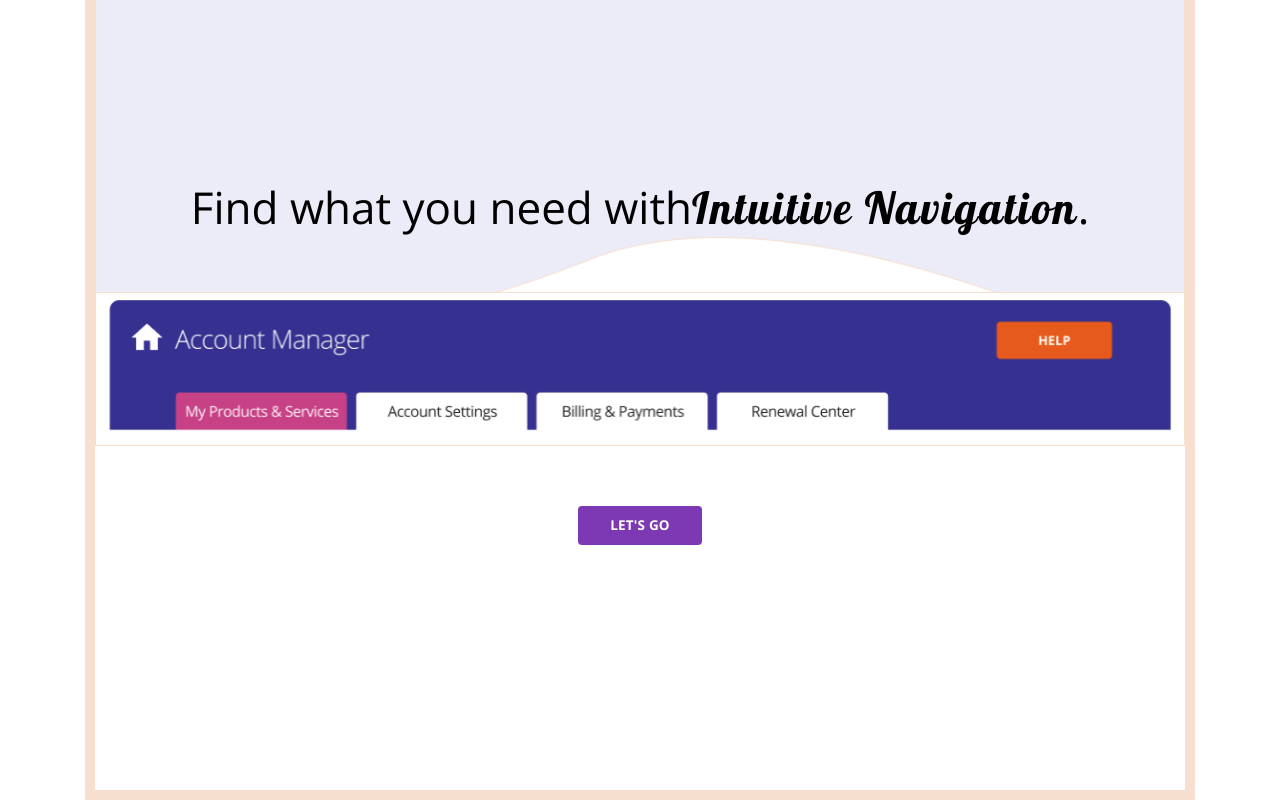
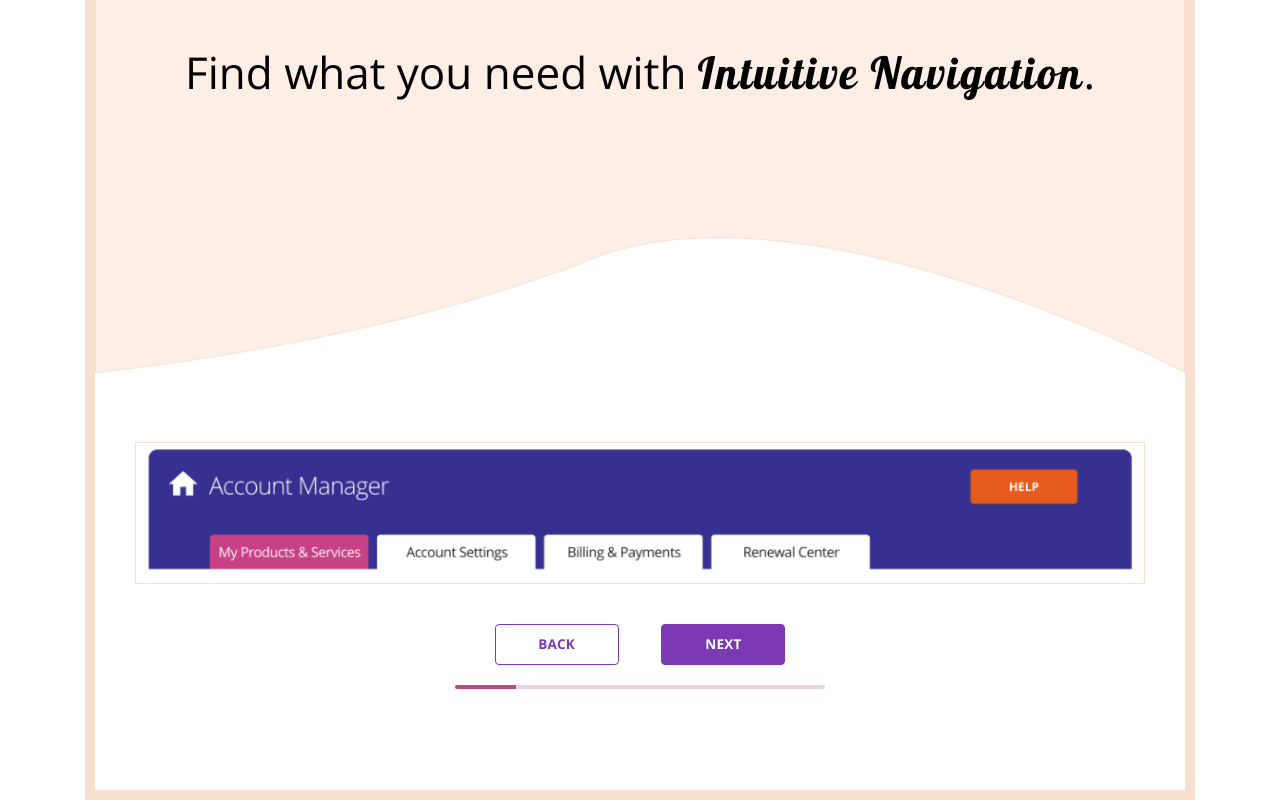
Before and after one commit to callmenunez/register-2020-new-account-manager, a website: page index.html in a window 1280 px wide. Both pictures are taken after a click on the button "LET'S GO". Shown: the part 242-1042 px from the top of the page. Drawn offline with nearby package versions, Linux system fonts and the light colour scheme.

Commit message:
added styles and logic for progress bar and slides

```diff
--- a/index.html
+++ b/index.html
@@ -9,6 +9,7 @@
   <meta name="author" content="David Nunez">
   <link rel="stylesheet" href="css/main.css">
   <link rel="stylesheet" href="https://stackpath.bootstrapcdn.com/bootstrap/4.4.1/css/bootstrap.min.css" integrity="sha384-Vkoo8x4CGsO3+Hhxv8T/Q5PaXtkKtu6ug5TOeNV6gBiFeWPGFN9MuhOf23Q9Ifjh" crossorigin="anonymous">
+
   <!-- HTML5 Shiv, this allows older versions of ie9 to accept html5. Must live in the header, below any stylesheets -->
     <!--[if lt IE 9]>
       <script src="//cdnjs.cloudflare.com/ajax/libs/html5shiv/3.7/html5shiv.min.js"></script>
@@ -46,7 +47,10 @@
     <div class="container">
       <div class="row">
         <div class="col text-center">
-          <div class="main__box main__box--1">
+
+          <div class="main__box">
+            <!-- slide 1 -->
+            <div class="main__slide1">
               <h1 class="main__header">
                 Say <span class="main__header--italic">Hello</span> to the New Account Manager
               </h1>
@@ -59,20 +63,62 @@
               <p class="main__text">
                 Let's take a closer look...
               </p>
-            <button class="main__letsGoBtn">
+              <button class="main__btn main__btn--letsGo">
                 Let's Go
               </button>
             </div>
-
-          <div class="main__box main__box--2 inactive">
+            <!-- slide 2 -->
+            <div class="main__slide2 inactive">
+              <!-- slide 2 content/ -->
+              <div class="main__slide2--content">
                 <h1 class="main__header">
-              Find what you need with<span class="main__header--italic">Intuitive Navigation</span>.
+                  Find what you need with <span class="main__header--italic">Intuitive Navigation</span>.
                 </h1>
-            <img src="img/img1.png"/>
-            <button class="main__letsGoBtn">
-              Let's Go
+                <img class="main__img main__img--1" src="img/img1.png"/>
+              </div>
+              <!-- Progress bar -->
+              <div class="main__progressSection">
+                <div class="main__progressButtons">
+                  <button class="main__btn main__btn--back" aria-label="Previous" type="button">
+                    Back
+                  </button>
+                  <button class="main__btn main__btn--next" aria-label="Next" type="button">
+                    Next
                   </button>
                 </div>
+                <div class="progress main__progressBar ">
+                  <div class="progress-bar main__progressBarBackground" role="progressbar" style="width: 16.5%;" aria-valuenow="16.5" aria-valuemin="16" aria-valuemax="100"></div>
+                </div>
+              </div>
+            </div>
+
+            <!-- Slide 3 -->
+            <div class="main__slide3 inactive">
+              <!-- slide 3 content/ -->
+              <div class="main__slide3--content">
+                <h1 class="main__header main__header--3">
+                  View and manage all of your  <span class="main__header--italic">Products & Services</span>.
+                </h1>
+                <img class="main__img main__img--2" src="img/img2.png"/>
+              </div>
+              <!-- Progress bar -->
+              <div class="main__progressSection">
+                <div class="main__progressButtons">
+                  <button class="main__btn main__btn--back" aria-label="Previous" type="button">
+                    Back
+                  </button>
+                  <button class="main__btn main__btn--next" aria-label="Next" type="button">
+                    Next
+                  </button>
+                </div>
+                <div class="progress main__progressBar ">
+                  <div class="progress-bar main__progressBarBackground" role="progressbar" style="width: 33%;" aria-valuenow="33" aria-valuemin="33" aria-valuemax="100"></div>
+                </div>
+              </div>
+            </div>
+
+          </div>
+
 
         </div>
       </div>
@@ -85,14 +131,21 @@
 
   <script>
     $(function() {
-      $( ".main__letsGoBtn" ).click(function() {
-        $( ".main__box--1" ).toggle();
-        if ($( ".main__box--2" ).hasClass('inactive')) {
-          $(".main__box--2").addClass('active');
-          $(".main__box--2").removeClass('inactive');
+      $( ".main__btn--letsGo" ).click(function() {
+        $( ".main__slide1" ).toggle();
+        if ($( ".main__slide2" ).hasClass('inactive')) {
+          $(".main__slide2").addClass('active').removeClass('inactive');
+        }
+      });
+
+      $( ".main__btn--next" ).click(function() {
+        $( ".main__slide2" ).toggle();
+        if ($( ".main__slide3" ).hasClass('inactive')) {
+          $(".main__slide3").addClass('active').removeClass('inactive');
         }
       });
     });
     </script>
+
 </body>
 </html>
--- a/scss/_layout.scss
+++ b/scss/_layout.scss
@@ -9,17 +9,27 @@
     min-height: 872px;
     display: flex;
     flex-direction: column;
-    justify-content: center;
-    &--1 {
-      background: url("../img/orange-bg.png") no-repeat center top;
-      background-position: top;
-      background-size: 100%;
-    }
-    &--2 {
-      background: url("../img/purple-bg.png") no-repeat center top;
-      background-position: top;
-      background-size: 100%;
-    }
+    padding: 0 4rem;
+    background: url("../img/orange-bg.png") no-repeat center top;
+    background-position: top;
+    background-size: 100%;
+    justify-content: flex-start;
+    // &--1 {
+    //   background: url("../img/orange-bg.png") no-repeat center top;
+    //   background-position: top;
+    //   background-size: 100%;
+    //   justify-content: flex-start;
+    // }
+    // &--2 {
+    //   background: url("../img/purple-bg.png") no-repeat center top;
+    //   background-position: top;
+    //   background-size: 100%;
+    //   display: flex;
+    //   justify-content: space-between;
+    // }
+    // &--3 {
+    //   background: url("../img/orange-bg.png") no-repeat center top;
+    // }
   }
   &__header {
     font-family: "Open Sans", Helvetica, sans-serif;
@@ -27,10 +37,14 @@
     font-size: 4.4rem;
     line-height: 4.8rem;
     font-weight: 300;
-    margin-bottom: 6rem;
+    margin-bottom: 12.5rem;
+    margin-top: 11rem;
     &--italic {
       font-family: "Lobster", Helvetica, sans-serif;
       letter-spacing: .2rem;
+    }
+    &--3 {
+      margin-bottom: 2rem;
     }
   }
   &__text {
@@ -41,10 +55,8 @@
     line-height: 4.4rem;
     margin-top: 6rem;
   }
-  &__letsGoBtn {
+  &__btn {
     font-family: "Open Sans", Helvetica, sans-serif;
-    background-color:#7C39B3;
-    color: #ffffff;
     border-radius: .4rem;
     padding: 1.2rem;
     min-width: 12.4rem;
@@ -53,8 +65,54 @@
     font-weight: 700;
     letter-spacing: .02rem;
     text-transform: uppercase;
-    border: none;
     margin: 6rem auto 0;
+    &--letsGo {
+      background-color:#7C39B3;
+      color: #ffffff;
+      border: 1px solid #7C39B3;
+    }
+    &--next {
+      background-color:#7C39B3;
+      color: #ffffff;
+      border: 1px solid #7C39B3;
+      margin-left: 2rem;
+      margin-top: 0;
+    }
+    &--back {
+      background-color:#ffffff;
+      color: #7C39B3;
+      border: 1px solid #7C39B3;
+      margin-right: 2rem;
+      margin-top: 0;
+    }
+  }
+  &__slide2, &__slide3 {
+    display: flex;
+    justify-content: space-between;
+    flex-direction: column;
+  }
+  &__img {
+    width: 100%;
+    height: auto;
+    &--1 {
+      margin-top: 22rem;
+    }
+    &--2 {
+      // margin-top: 2rem;
+      max-width: 73.8rem;
+    }
+  }
+  &__progressSection {
+    padding: 4rem 0 6rem;
+  }
+  &__progressBar {
+    max-width: 37rem;
+    margin: 2rem auto;
+    background-color: #edd2e1 !important;
+    height: .4rem !important;
+  }
+  &__progressBarBackground {
+    background-color: #ba4a84 !important;
   }
   .inactive {
     display: none;
```
Also changed, not shown: css/main.css. Lines whose indentation alone changed are shown as unchanged.
